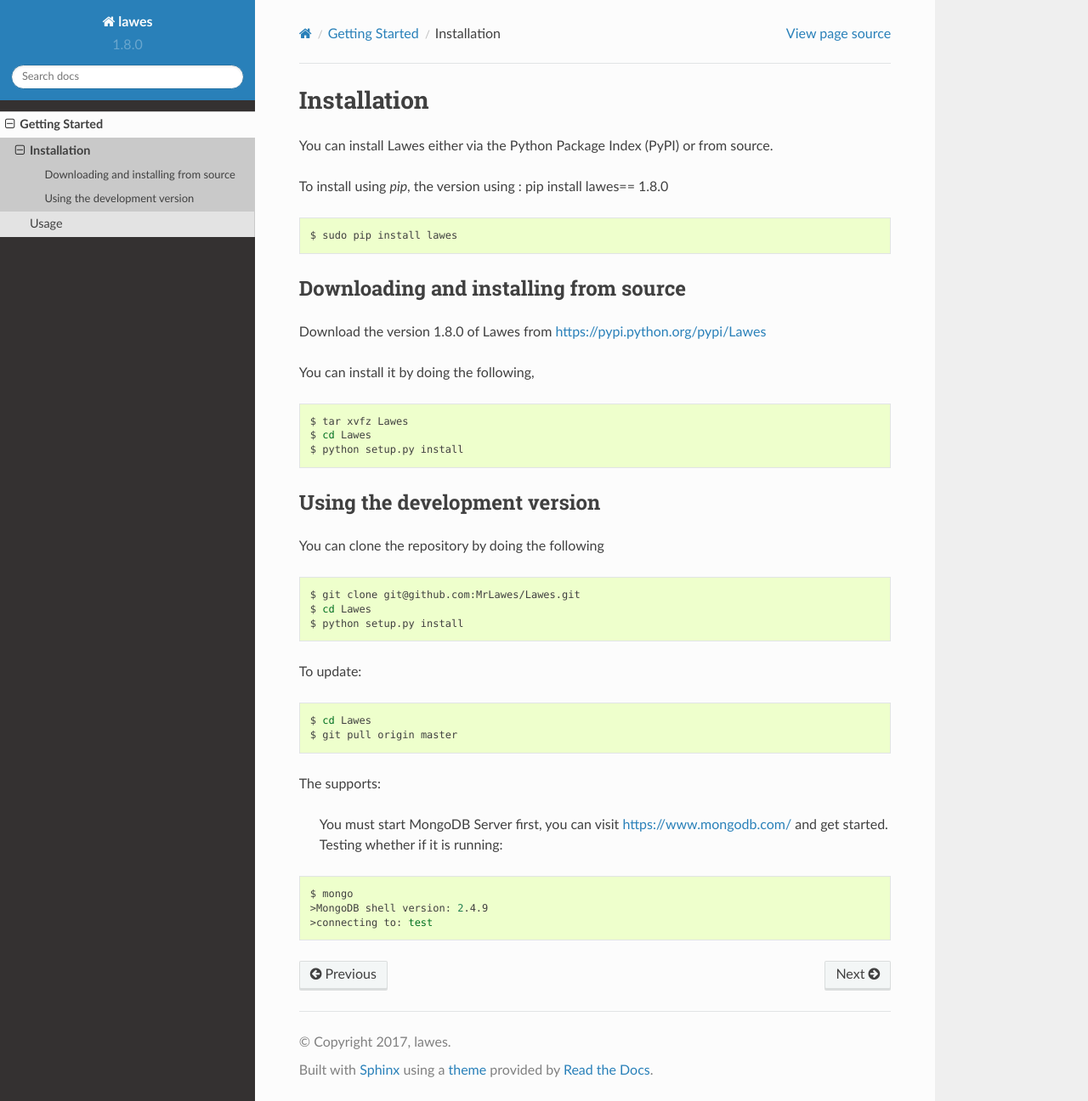
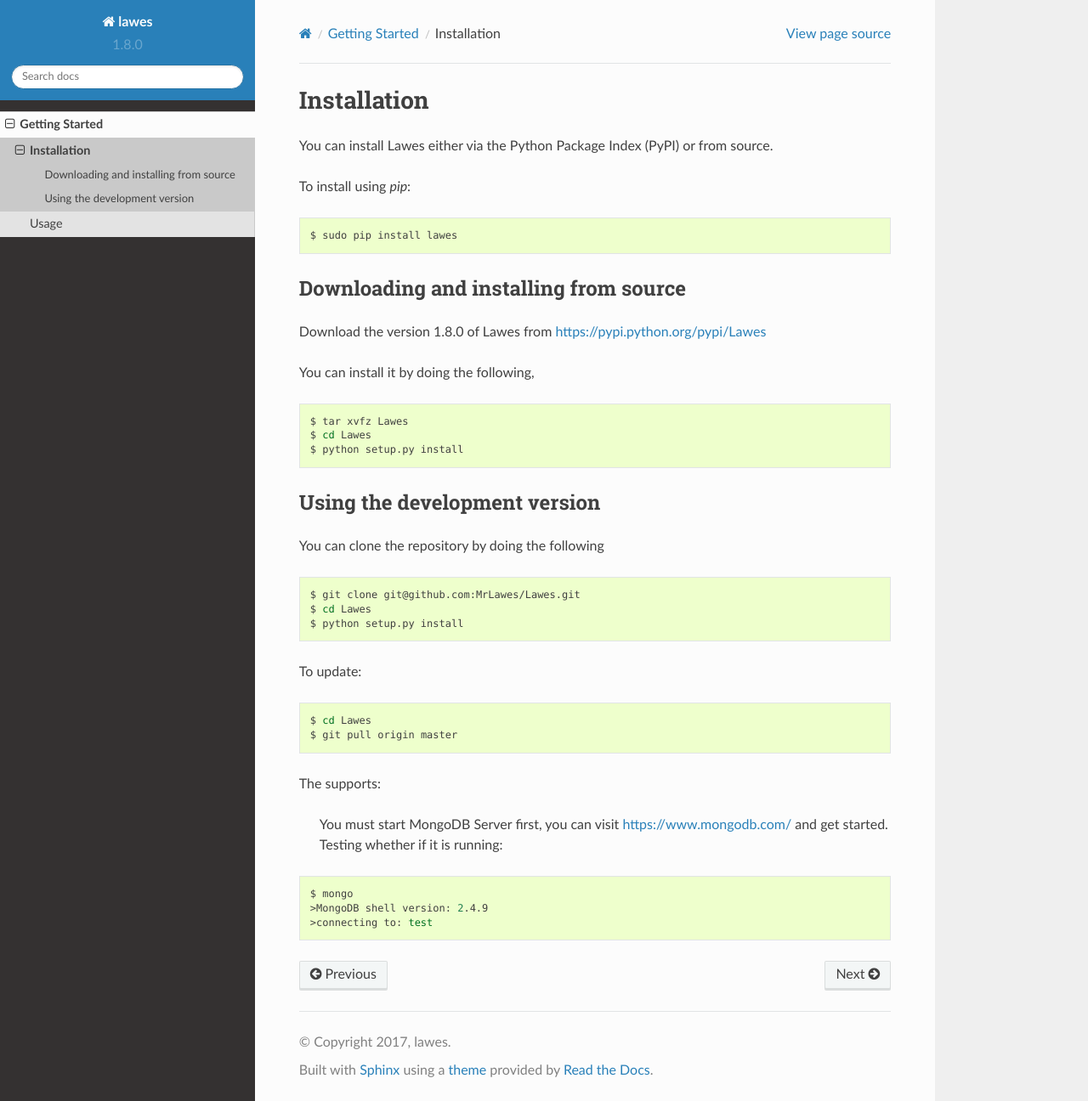
Before and after one commit to MrLawes/Lawes, a Sphinx documentation site: the page built from docs/manual/installation.rst, in a window 1280 px wide and 1296 px high. Shown: the whole window at 85% size. Built offline with Sphinx 7.4.7 and the Read the Docs theme 2.0.0, drawn with Linux system fonts in a browser that asks for light colours; pages that are not in the unit, such as notebooks, are missing from menus.

Commit message:
Update installation.rst

```diff
--- a/docs/manual/installation.rst
+++ b/docs/manual/installation.rst
@@ -6,7 +6,7 @@
 You can install Lawes either via the Python Package Index (PyPI)
 or from source.
 
-To install using `pip`, the version using : pip install lawes== |version|
+To install using `pip`:
 
 .. code-block:: sh
 
```
